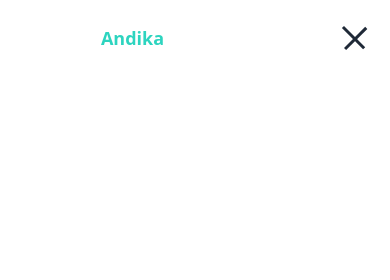
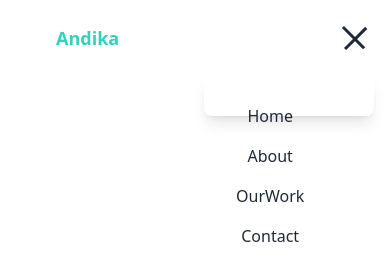
Before and after one commit to doraSwiper/portfolio, a website: page public/index.html in a window 390 px wide. Both pictures are taken after a click on the button 359 px from the left and 38 px from the top of the page. Drawn offline with Linux system fonts and the light colour scheme.

Commit message:
menambahkan fitur navbar : finished-header

```diff
--- a/public/index.html
+++ b/public/index.html
@@ -14,17 +14,25 @@
     <!-- Navbar Section Start -->
     <header class="bg-transparent absolute top-0 left-0 w-full flex items-center z-10">
         <div class="container">
-            <div class="flex items-center justify-evenly relative">
-                <div class="px-2">
+            <div class="flex items-center px-10 relative lg:px-16">
+                <div class="px-4">
                     <a href="#home" class="font-bold text-lg block py-6 text-primary">Andika</a>
                 </div>
                 <div class="flex items-center px-4">
-                    <button id="hamburger" name="hamburger" type="button" class="block absolute right-4 lg:hidden">
+                    <button id="hamburger" name="hamburger" type="button" class="block absolute right-4 md:hidden">
                         <span class="hamburger-line origin-top-left"></span>
                         <span class="hamburger-line"></span>
                         <span class="hamburger-line origin-top-left"></span>
                     </button>
 
+                    <nav id="nav" class="hidden absolute py-5 bg-white shadow-lg rounded-lg max-w-[170px] w-full top-full right-4 md:block md:static md:bg-transparent md:max-w-full md:shadow-none md:rounded-none">
+                        <ul class="block absolute md:flex md:right-0 md:top-4">
+                            <li class="group"><a href="#Home" class="navbar">Home</a></li>
+                            <li class="group"><a href="#Home" class="navbar">About</a></li>
+                            <li class="group"><a href="#Home" class="navbar">OurWork</a></li>
+                            <li class="group"><a href="#Home" class="navbar">Contact</a></li>
+                        </ul>
+                    </nav>
                 </div>
             </div>
         </div>
--- a/src/js/script.js
+++ b/src/js/script.js
@@ -1,7 +1,23 @@
 
-// Hamburger on Mobile
+// Hamburger on Mobile && nav on mobile
 const hamburger = document.getElementById('hamburger');
+let nav = document.querySelector('#nav');
 
 hamburger.onclick = (evt) => {
-   hamburger.classList.toggle('hamburger-active')
+   hamburger.classList.toggle('hamburger-active');
+   if(nav.classList[0] === 'hidden'){
+      nav.classList.remove('hidden');
+      nav.classList.add('block');
+   }else {
+      nav.classList.remove(nav.classList[0]);
+      nav.classList.add('hidden');
+   }
 }
+
+// Nacbar Scroll
+
+window.onscroll = () => {
+   const header = document.querySelector('header');
+   const fixedNav = header.offsetTop;
+   (window.pageYOffset > fixedNav) ? header.classList.add('navbar-fixed') : header.classList.remove('navbar-fixed');
+}
--- a/src/tailwind.css
+++ b/src/tailwind.css
@@ -6,7 +6,15 @@
     .hamburger-line {
         @apply w-[30px] h-[3px] my-2 block bg-dark duration-300 ease-in-out;
     }
+    .navbar {
+        @apply text-base text-dark py-2 mx-8 flex justify-evenly group-hover:text-primary
+    }
 
+    .navbar-fixed {
+        @apply fixed z-[9999] bg-white bg-opacity-70;
+        backdrop-filter: blur(5px);
+        box-shadow: inset 0 -1px 0 0 rgba(0,0,0,0.2)
+    }
 }
 
 .hamburger-active > span:nth-child(1) {
```
Also changed, not shown: src/css/style.css.
